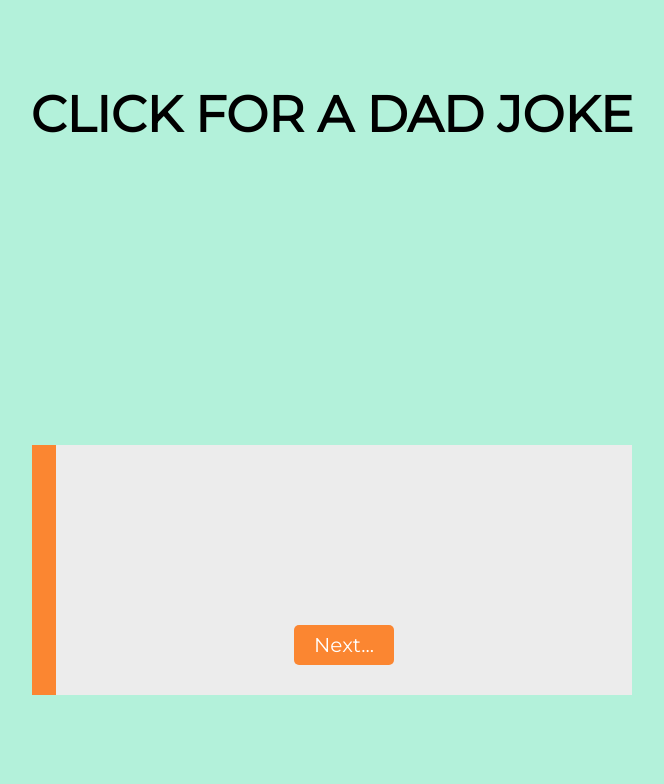
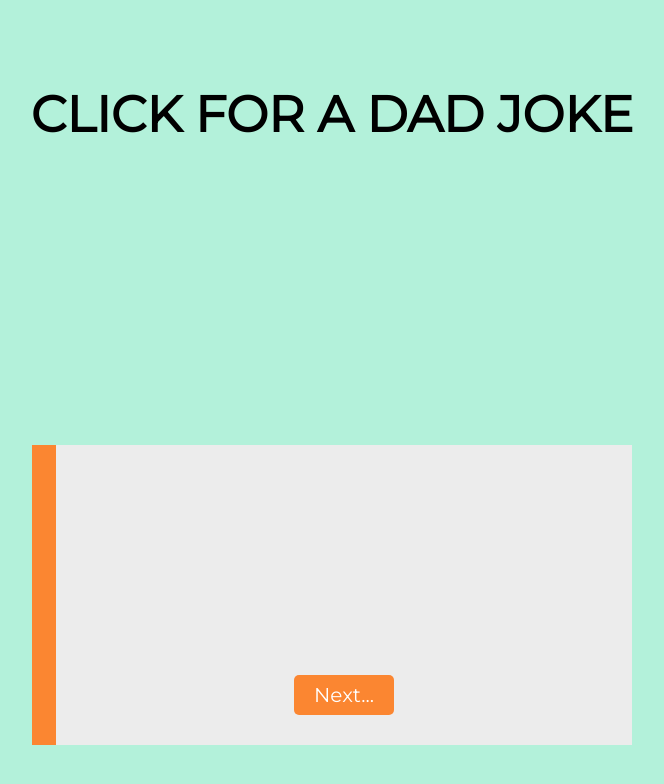
Before and after one commit to AUTOMCAS/dadjokes, a React (Create React App) app: page / in a window 1280 px wide. Shown: the top 784 px of the page, without its empty margins (308-972 px from the left). Built offline with nearby package versions, Linux system fonts and the light colour scheme; no server answers.

Commit message:
Adjust Card container height styling

```diff
--- a/src/components/JokeCardContainer/JokeCardContainer.css
+++ b/src/components/JokeCardContainer/JokeCardContainer.css
@@ -2,7 +2,7 @@
   display: flex;
   background-color: #ececec;
   width: 600px;
-  height: 250px;
+  height: 300px;
   max-width: 100%;
   max-height: 100%;
 }
```
